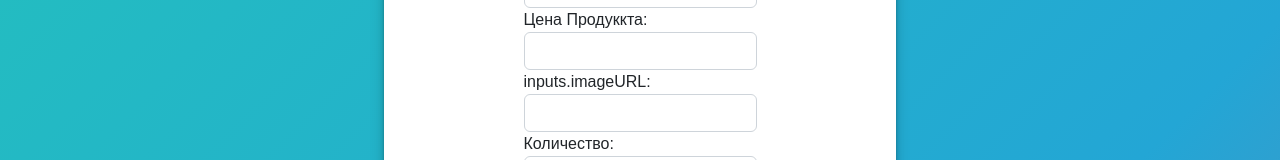
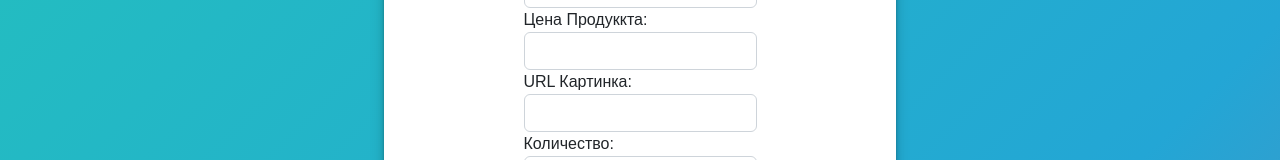
Before and after one commit to EdgarMartirosyan01/Curstom-Product-Cards, a Vue app: page / in a window 1280 px wide. Shown: the part 274-434 px from the top of the page. Built offline with nearby package versions, Linux system fonts and the light colour scheme; sample sign-in values are in the browser's storage.

Commit message:
implemented localization, registering, logging in to homepage logic

```diff
--- a/src/components/HomePage.vue
+++ b/src/components/HomePage.vue
@@ -12,7 +12,7 @@
         <input maxlength="10" type="number" class="form-control" id="price" v-model.number="product.price" required>
       </div>
       <div class="form-group">
-        <label for="imgUrl">{{$t('inputs.imageURL')}}:</label>
+        <label for="imgUrl">{{$t('inputs.ImageURl')}}:</label>
         <input type="text" class="form-control" id="imgUrl" v-model="product.imgUrl" required>
       </div>
       <div class="form-group">
--- a/src/i18n/en.json
+++ b/src/i18n/en.json
@@ -29,7 +29,7 @@
     "Delete": "Delete"
   },
   "alert": {
-    "Are you sure?": "Are you sure?",
+    "AreYouSure": "Are you sure?",
     "DeleteConfirmationMessage": "You will not be able to recover this product!",
     "alertButtons": {
       "CancelConfirmationButton": "No,cancel",
```
